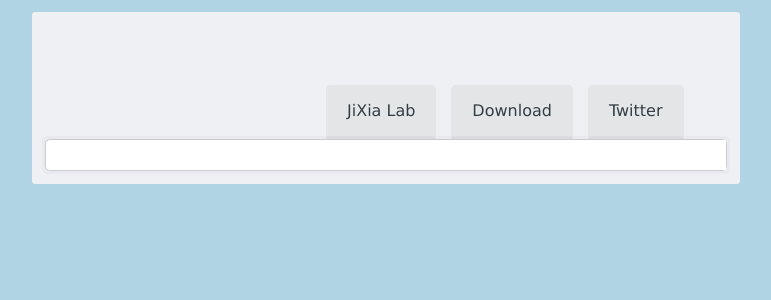
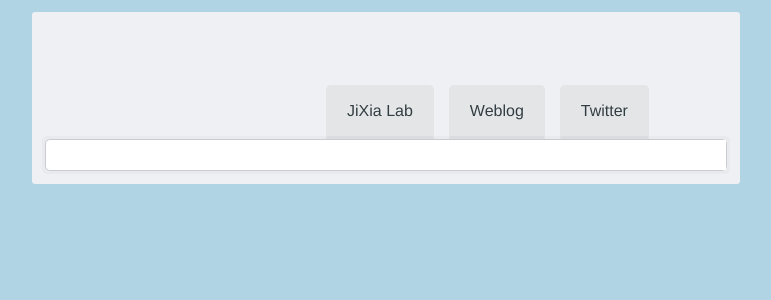
Before and after one commit to vayn/project-vaynwords, a PHP site: page /project-vaynwords/header.php in a window 1280 px wide. Shown: the top 300 px of the page, without its empty margins (254-1025 px from the left). Run offline with PHP 8.4, Linux system fonts and the light colour scheme; data that the repository does not hold is empty; some web fonts are replaced.

Commit message:
change sth about css and html

```diff
--- a/header.php
+++ b/header.php
@@ -32,7 +32,7 @@
                     <h1><?php echo $vw_sitename ?></h1>
                     <ul id="navigation">
                         <li><span><a href="http://lab.jixia.org">JiXia Lab</a></span></li>
-                        <li><span><a href="http://www.github.com/vayn/project-vaynwords">Download</a></span></li>
+                        <li><span><a href="http://vk.elnode.com">Weblog</a></span></li>
                         <li><span><a href="http://twiter.com/vayn">Twitter</a></span></li>
                     </ul>
                 </div>
@@ -40,4 +40,4 @@
             <hr />
             <div id="content">
                 <div class="container">
-                    <div id="dotcom">
+                    <div id="wordlist">
--- a/style.css
+++ b/style.css
@@ -1,11 +1,10 @@
 @charset "utf-8";
 
 /*******************************************************
-/* I like this style, but she is not my creation.
-/* This CSS style is from Virb.com(except .word & part of pagination).
-/* I just use this for my open source project.
+/* This CSS style is inspired by Virb.com.
+/* I just use it for non-commercial use.
 /* If the owner of this CSS stylesheet doesn't want me use it, please email me.
-/* I will remove this CSS.
+/*
 /* Vayn <vt@elnode.com>
 ********************************************************/
 
@@ -18,7 +17,7 @@
 
 body {
     margin: 12px 0px 12px 0px;
-    font: normal 10px/150% "Lucida Grande", "Lucida Sans Unicode", Verdana, "Jamrul", sans-serif;
+    font: normal 10px/150% "Helvetica Neue", "Luxi Sans", "DejaVu Sans", Tahoma, "Hiragino Sans GB", STHeiti !important;
     color: #525760;
     background: #b1d4e5;
 }
@@ -171,7 +170,7 @@ a:hover {
     content: ".";
 }
 
-#dotcom {
+#wordlist {
     padding: 0 0 30px 0;
     background: url("./img/bg.gif") repeat-y top right;
 }
```
